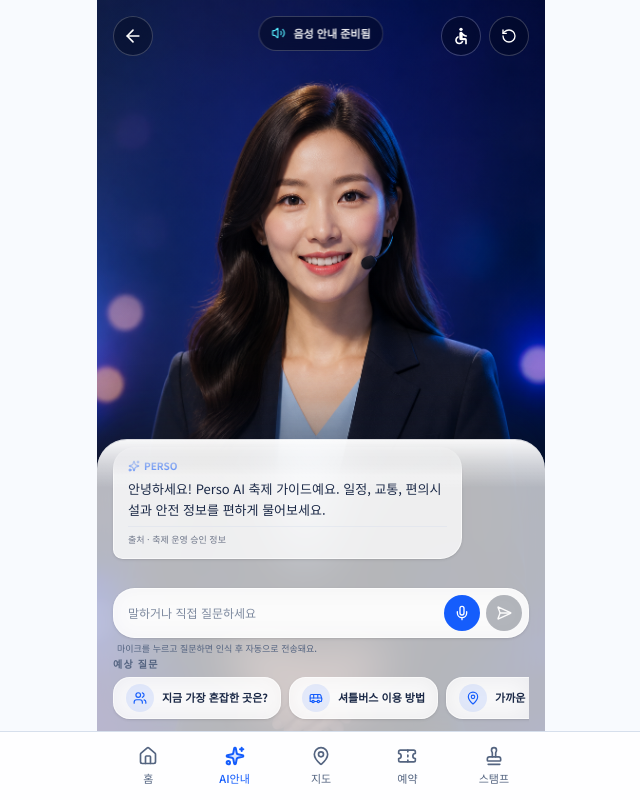
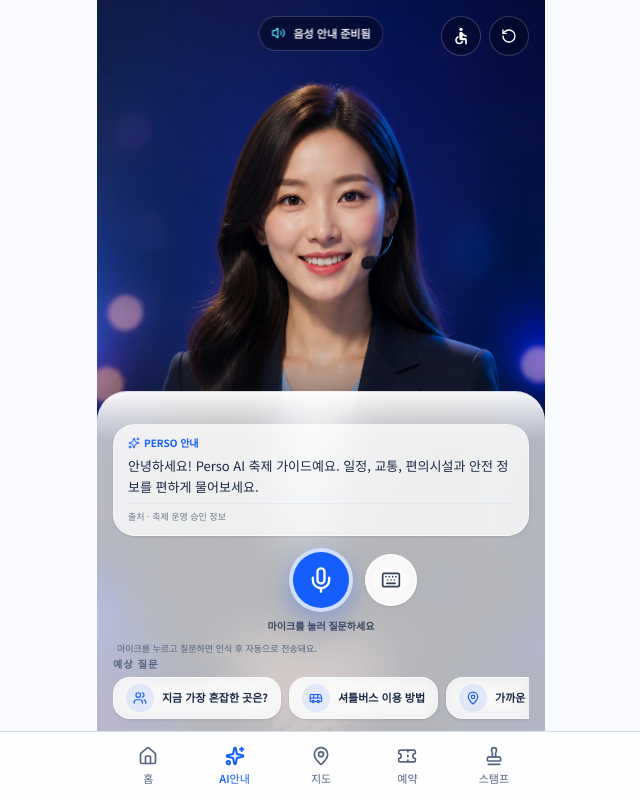
Before and after one commit to FEST-ON/Frontend, a Next.js app: page /visitor/ai-guide in a window 1280 px wide. Shown: the whole page, without its empty margins (319-959 px from the left). Built offline with nearby package versions, Linux system fonts and the light colour scheme.

Commit message:
Refine kiosk voice and keyboard UI

```diff
--- a/src/features/ai-guide-2/ui/perso-ai-guide.tsx
+++ b/src/features/ai-guide-2/ui/perso-ai-guide.tsx
@@ -1,12 +1,11 @@
 "use client";
 
 import Image from "next/image";
-import { useCallback, useEffect, useRef, useState, type FormEvent } from "react";
-import { useRouter } from "next/navigation";
+import { useCallback, useState, type FormEvent } from "react";
 import {
-  ArrowLeft,
   Bus,
   CalendarDays,
+  Keyboard,
   MapPin,
   Mic,
   RotateCcw,
@@ -31,22 +30,22 @@
 ] as const;
 
 export function PersoAiGuide() {
-  const router = useRouter();
   const { messages, isTyping, addMessage, setTyping, reset } = usePersoChatStore();
   const { language, largeText, voiceGuide } = useAccessibilityStore();
-  const bottomRef = useRef<HTMLDivElement>(null);
   const [draft, setDraft] = useState("");
+  const [showTextInput, setShowTextInput] = useState(false);
+
+  const latestAssistantMessage = [...messages].reverse().find((message) => message.role === "assistant");
+  const latestUserMessage = [...messages].reverse().find((message) => message.role === "user");
 
   const estimatedConversationHeight = messages.slice(-3).reduce((height, message) => {
     const charactersPerLine = largeText ? 27 : 38;
     const lineHeight = largeText ? 26 : 20;
     return height + 34 + Math.ceil(message.content.length / charactersPerLine) * lineHeight;
   }, 0);
-  const chatPanelHeight = Math.min(430, Math.max(292, 200 + estimatedConversationHeight));
-
-  useEffect(() => {
-    bottomRef.current?.scrollIntoView({ behavior: "smooth" });
-  }, [messages, isTyping]);
+  const chatPanelHeight = showTextInput
+    ? Math.min(470, Math.max(400, 290 + estimatedConversationHeight))
+    : Math.min(450, Math.max(340, 240 + estimatedConversationHeight));
 
   const handleAsk = useCallback((question: string) => {
     if (isTyping) return;
@@ -62,7 +61,6 @@
   }, [addMessage, isTyping, setTyping]);
 
   const handleVoiceResult = useCallback((transcript: string) => {
-    setDraft("");
     handleAsk(transcript);
   }, [handleAsk]);
 
@@ -96,15 +94,6 @@
       />
       <div className="pointer-events-none absolute inset-0 -z-10 bg-linear-to-b from-slate-950/10 via-slate-950/5 to-slate-950/50" />
 
-      <button
-        type="button"
-        aria-label="이전 화면으로 돌아가기"
-        onClick={() => router.back()}
-        className="absolute left-4 top-4 z-30 flex size-10 items-center justify-center rounded-full border border-white/20 bg-slate-950/40 text-white backdrop-blur-md transition hover:bg-slate-950/60"
-      >
-        <ArrowLeft className="size-5" />
-      </button>
-
       <div className="absolute left-1/2 top-4 z-30 flex -translate-x-1/2 items-center gap-2 whitespace-nowrap rounded-full border border-white/20 bg-slate-950/45 px-3 py-2 text-[11px] font-semibold text-white/90 backdrop-blur-md">
         <Volume2 className="size-3.5 text-cyan-300" />
         음성 안내 준비됨
@@ -135,34 +124,25 @@
             WebkitMaskImage: "linear-gradient(to bottom, transparent 0, black 36px, black 100%)",
           }}
         >
-          {messages.map((message) => (
-            <div
-              key={message.id}
-              className={cn("flex", message.role === "user" ? "justify-end" : "justify-start")}
-            >
-              <div
-                className={cn(
-                  "max-w-[84%] rounded-2xl px-3.5 py-2.5 text-[13px] leading-relaxed whitespace-pre-line shadow-sm",
-                  largeText && "text-base leading-loose",
-                  message.role === "user"
-                    ? "rounded-br-md bg-primary text-primary-foreground"
-                    : "rounded-bl-md border border-white/55 bg-white/78 text-card-foreground backdrop-blur-md dark:border-white/10 dark:bg-slate-900/72",
+          {latestUserMessage && (
+            <p className="text-center text-[10px] font-semibold text-slate-700/75 dark:text-white/65">
+              인식된 질문 · “{latestUserMessage.content}”
+            </p>
           )}
-              >
-                {message.role === "assistant" && (
+
+          {latestAssistantMessage && (
+            <div className="rounded-2xl border border-white/55 bg-white/78 px-3.5 py-2.5 text-[13px] leading-relaxed whitespace-pre-line text-card-foreground shadow-sm backdrop-blur-md dark:border-white/10 dark:bg-slate-900/72">
               <span className="mb-1 flex items-center gap-1 text-[10px] font-bold text-primary">
-                    <Sparkles className="size-3" /> PERSO
+                <Sparkles className="size-3" /> PERSO 안내
               </span>
-                )}
-                {message.content}
-                {message.sources && message.sources.length > 0 && (
+              {latestAssistantMessage.content}
+              {latestAssistantMessage.sources && latestAssistantMessage.sources.length > 0 && (
                 <p className="mt-1.5 border-t border-border/70 pt-1.5 text-[9px] opacity-60">
-                    출처 · {message.sources.join(", ")}
+                  출처 · {latestAssistantMessage.sources.join(", ")}
                 </p>
               )}
             </div>
-            </div>
-          ))}
+          )}
 
           {isTyping && (
             <div className="flex justify-start">
@@ -177,28 +157,12 @@
               </div>
             </div>
           )}
-          <div ref={bottomRef} />
         </div>
 
         <div className="relative z-30 shrink-0 bg-transparent px-4 pb-2 pt-1.5">
-          <form
-            onSubmit={handleSubmit}
-            className={cn(
-              "flex items-center gap-1.5 rounded-2xl border border-white/60 bg-white/82 p-1.5 shadow-sm backdrop-blur-md transition dark:border-white/10 dark:bg-slate-900/78",
-              isListening && "border-red-400/70 ring-2 ring-red-400/15",
-            )}
-          >
-            <input
-              value={isListening ? interimTranscript : draft}
-              onChange={(event) => setDraft(event.target.value)}
-              disabled={isTyping || isListening}
-              aria-label="Perso AI에게 질문하기"
-              placeholder={isListening ? "듣고 있어요..." : "말하거나 직접 질문하세요"}
-              className={cn(
-                "min-w-0 flex-1 bg-transparent px-2 text-[12px] font-medium text-foreground outline-none placeholder:text-muted-foreground/75 disabled:opacity-80",
-                largeText && "text-sm",
-              )}
-            />
+          <div className="flex flex-col items-center pb-1">
+            <div className="grid w-full grid-cols-[1fr_auto_1fr] items-center">
+              <span aria-hidden="true" />
               <button
                 type="button"
                 onClick={isListening ? stopListening : startListening}
@@ -206,22 +170,64 @@
                 aria-label={isListening ? "음성인식 중지" : "음성으로 질문하기"}
                 aria-pressed={isListening}
                 className={cn(
-                "relative flex size-9 shrink-0 items-center justify-center rounded-full text-white transition disabled:cursor-not-allowed disabled:opacity-35",
+                  "relative flex size-16 shrink-0 items-center justify-center rounded-full border-4 border-white/80 text-white shadow-[0_8px_24px_rgba(37,99,235,0.35)] transition active:scale-95 disabled:cursor-not-allowed disabled:opacity-35",
                   isListening ? "bg-red-500 hover:bg-red-600" : "bg-primary hover:bg-primary/90",
                 )}
               >
-              {isListening && <span className="absolute inset-0 animate-ping rounded-full bg-red-400/35" />}
-              {isListening ? <Square className="relative size-3.5 fill-current" /> : <Mic className="size-4" />}
+                {isListening && <span className="absolute -inset-2 animate-ping rounded-full border-2 border-red-400/45" />}
+                {isListening ? <Square className="relative size-5 fill-current" /> : <Mic className="size-7" />}
               </button>
+
+              <div className="flex justify-start pl-3">
+                <button
+                  type="button"
+                  onClick={() => setShowTextInput((visible) => !visible)}
+                  disabled={isListening}
+                  aria-label={showTextInput ? "키보드 입력 닫기" : "키보드로 질문하기"}
+                  aria-expanded={showTextInput}
+                  aria-controls="perso-text-question"
+                  className={cn(
+                    "flex size-13 shrink-0 items-center justify-center rounded-full border-2 border-white/75 shadow-sm backdrop-blur-md transition active:scale-95 disabled:opacity-40",
+                    showTextInput
+                      ? "bg-slate-900 text-white dark:bg-white dark:text-slate-900"
+                      : "bg-white/82 text-slate-700 hover:bg-white dark:bg-slate-900/78 dark:text-white",
+                  )}
+                >
+                  <Keyboard className="size-5" />
+                </button>
+              </div>
+            </div>
+
+            <p className="mt-1.5 min-h-4 text-center text-[10px] font-semibold text-foreground/80">
+              {isListening ? interimTranscript || "듣고 있어요…" : "마이크를 눌러 질문하세요"}
+            </p>
+
+            {showTextInput && (
+              <form
+                id="perso-text-question"
+                onSubmit={handleSubmit}
+                className="mt-2 flex w-full items-center gap-1.5 rounded-2xl border border-white/65 bg-white/88 p-1.5 shadow-sm backdrop-blur-md dark:border-white/10 dark:bg-slate-900/82"
+              >
+                <input
+                  autoFocus
+                  value={draft}
+                  onChange={(event) => setDraft(event.target.value)}
+                  disabled={isTyping}
+                  aria-label="Perso AI에게 텍스트로 질문하기"
+                  placeholder="질문을 입력하세요"
+                  className="min-w-0 flex-1 bg-transparent px-2 text-[12px] font-medium text-foreground outline-none placeholder:text-muted-foreground/75"
+                />
                 <button
                   type="submit"
-              disabled={!draft.trim() || isTyping || isListening}
+                  disabled={!draft.trim() || isTyping}
                   aria-label="질문 전송"
-              className="flex size-9 shrink-0 items-center justify-center rounded-full bg-slate-900 text-white transition hover:bg-slate-800 disabled:cursor-not-allowed disabled:opacity-30 dark:bg-white dark:text-slate-900"
+                  className="flex size-9 shrink-0 items-center justify-center rounded-full bg-primary text-white transition hover:bg-primary/90 disabled:cursor-not-allowed disabled:opacity-30"
                 >
                   <SendHorizontal className="size-4" />
                 </button>
               </form>
+            )}
+          </div>
 
           <p
             aria-live="polite"
```
Lines whose indentation alone changed are shown as unchanged.
